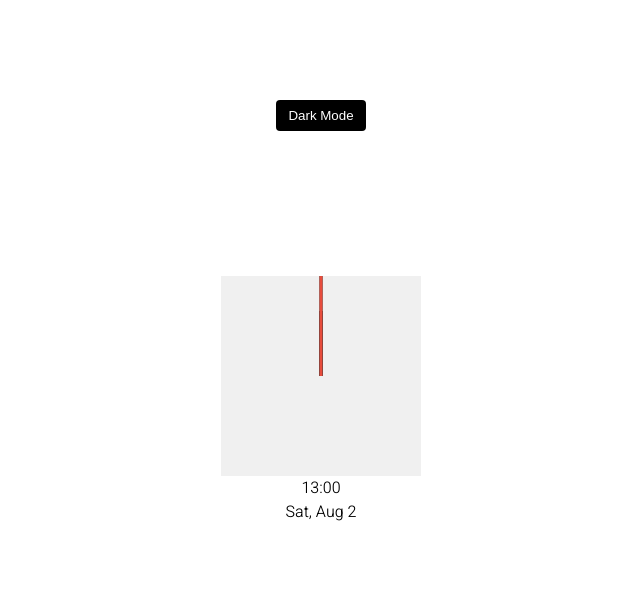
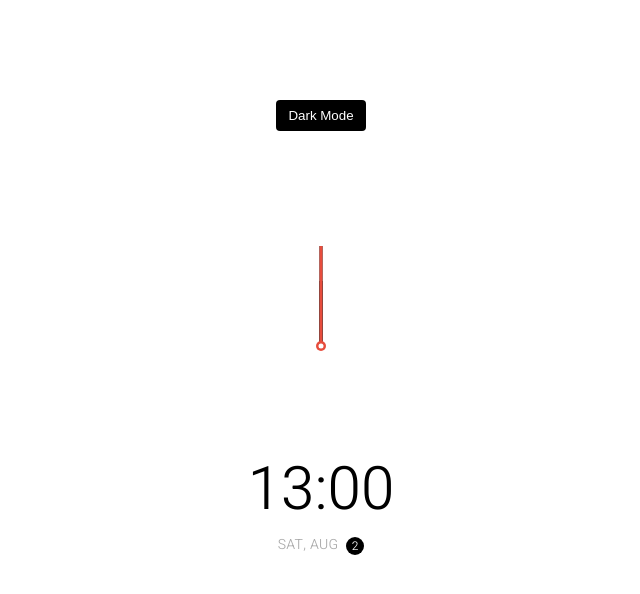
Before and after one commit to eXvimmer/50projects_in_50_days_course, a website: page 19_theme_clock/index.html in a window 1280 px wide. Shown: the whole page, without its empty margins (319-959 px from the left). Drawn offline with Linux system fonts and the light colour scheme.

Commit message:
Theme clock: complete styling

```diff
--- a/19_theme_clock/public/styles/style.scss
+++ b/19_theme_clock/public/styles/style.scss
@@ -19,6 +19,14 @@ html {
     background-color: #111;
     color: var(--primary-color);
   }
+}
+
+%center-point {
+  position: absolute;
+  top: 50%;
+  left: 50%;
+  transform: translate(-50%, -50%);
+  border-radius: 50%;
 }
 
 body {
@@ -56,7 +64,6 @@ body {
     position: relative;
     width: 200px;
     height: 200px;
-    background-color: #f0f0f0;
 
     .needle {
       background-color: var(--primary-color);
@@ -82,5 +89,49 @@ body {
         background-color: #e74c3c;
       }
     }
+
+    .center-point {
+      @extend %center-point;
+      background-color: #e74c3c;
+      width: 10px;
+      height: 10px;
+
+      &::after {
+        @extend %center-point;
+        content: "";
+        background-color: var(--secondary-color);
+        // background-color: var(--primary-color);
+        width: 5px;
+        height: 5px;
+      }
+    }
+  }
+
+  .time {
+    font-size: 60px;
+  }
+
+  .date {
+    color: #aaa;
+    font-size: 14px;
+    letter-spacing: 0.3px;
+    text-transform: uppercase;
+    display: flex;
+    align-items: flex-end;
+
+    .circle {
+      background-color: var(--primary-color);
+      color: var(--secondary-color);
+      border-radius: 50%;
+      height: 18px;
+      width: 18px;
+      display: inline-flex;
+      justify-content: center;
+      align-items: center;
+      line-height: 18px;
+      transition: all 0.5s ease-in;
+      font-size: 12px;
+      margin-left: 8px;
+    }
   }
 }
```
Also changed, not shown: 19_theme_clock/public/styles/style.css, 1 other file.
